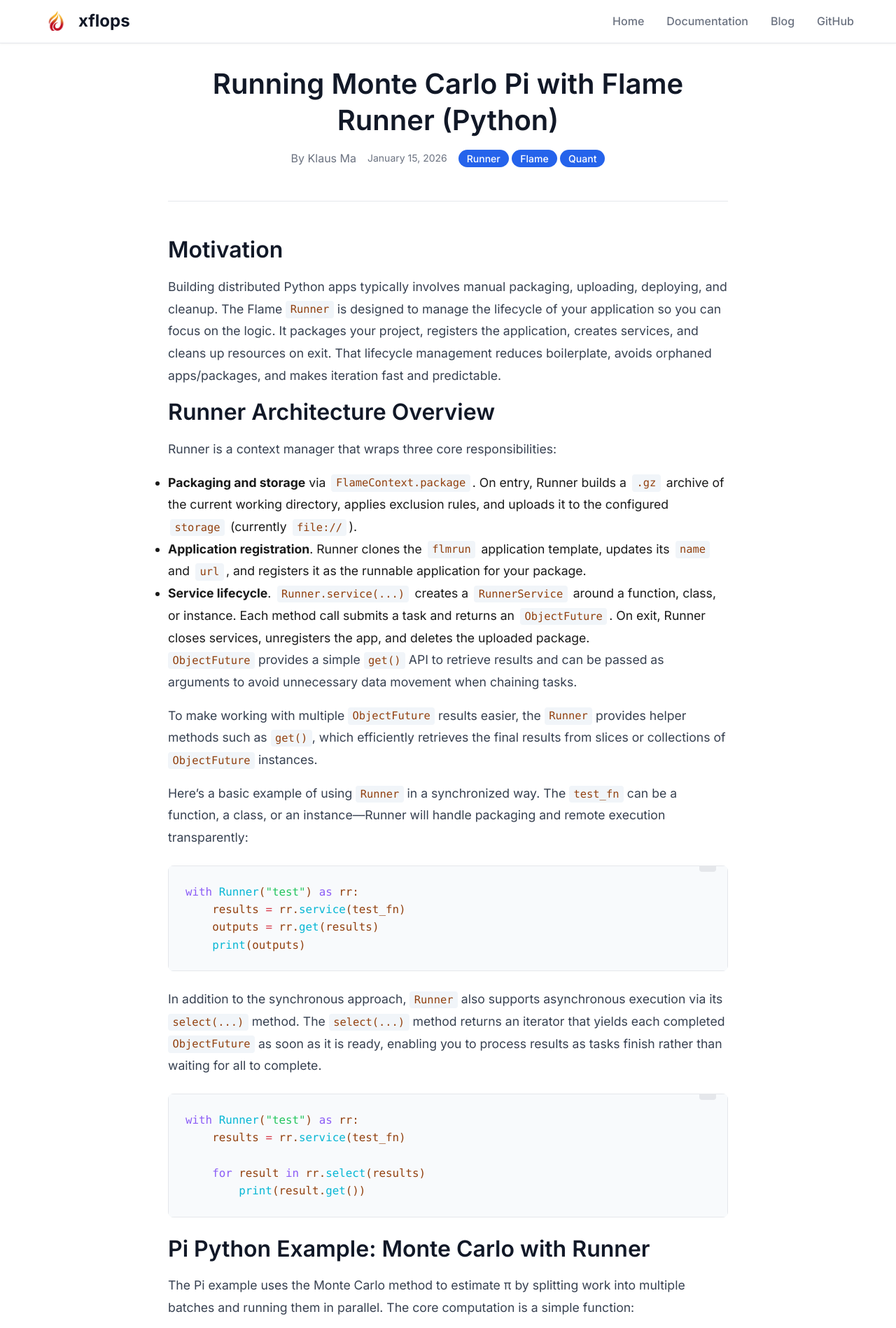
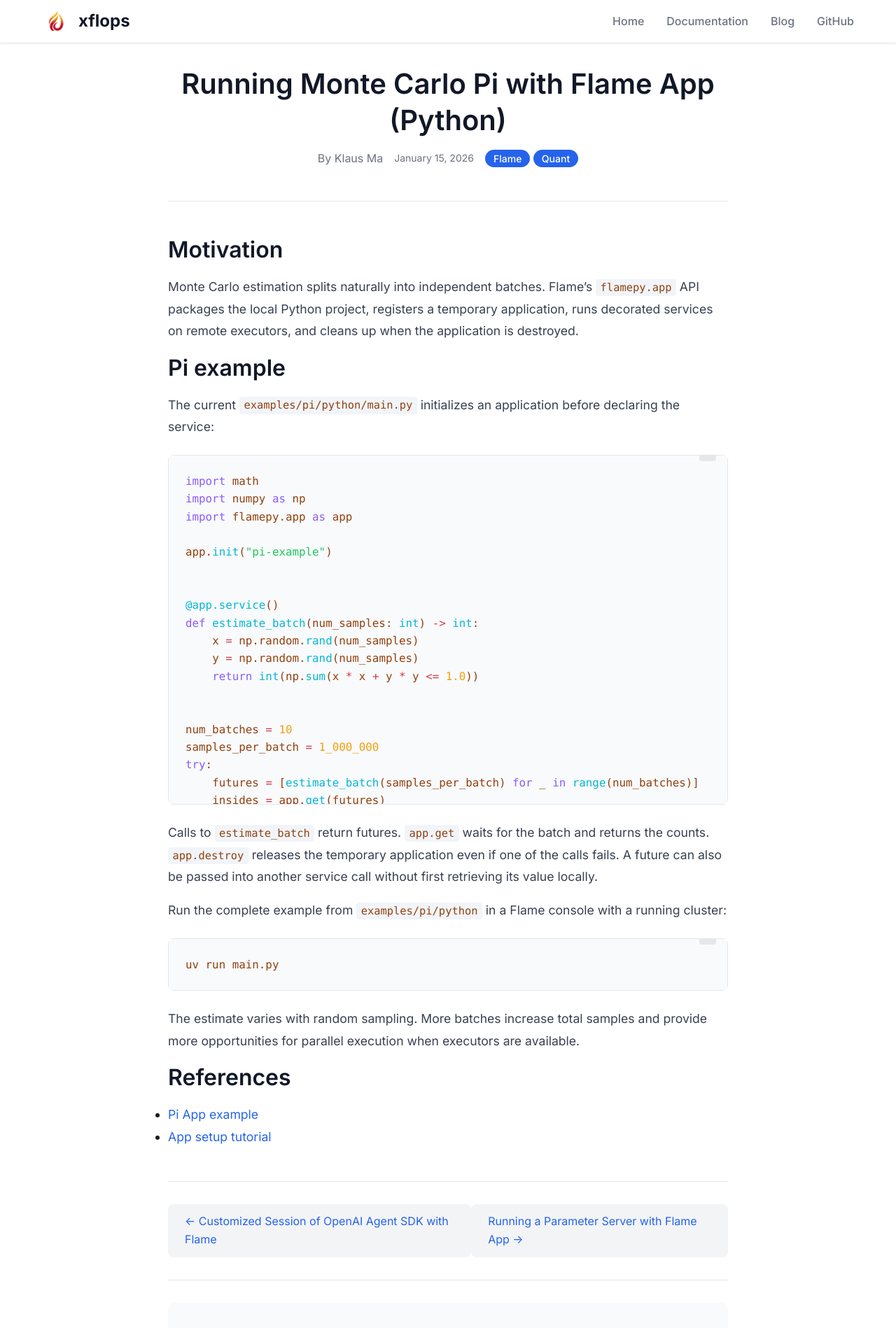
Before and after one commit to xflops/xflops.github.io, a Jekyll site: the page built from _blog/2026-01-15-estimating-pi-with-runner.md, in a window 1280 px wide. Shown: the top 1898 px of the page at 70% size. Built offline with Jekyll 4.4.1, drawn with Linux system fonts in a browser that asks for light colours; some of the changed text lies outside the part shown.

Commit message:
Update Flame blog examples for App API

````diff
--- a/_blog/2026-01-15-estimating-pi-with-runner.md
+++ b/_blog/2026-01-15-estimating-pi-with-runner.md
@@ -1,135 +1,68 @@
 ---
 layout: blog
-title: "Running Monte Carlo Pi with Flame Runner (Python)"
+title: "Running Monte Carlo Pi with Flame App (Python)"
 date: 2026-01-15
 author: "Klaus Ma"
-categories: ["Runner", "Flame", "Quant"]
-tags: ["runner", "pi", "monte-carlo", "distributed-computing"]
+categories: ["Flame", "Quant"]
+tags: ["flamepy", "app", "pi", "monte-carlo", "distributed-computing"]
 ---
 
 ## Motivation
 
-Building distributed Python apps typically involves manual packaging, uploading,
-deploying, and cleanup. The Flame `Runner` is designed to manage the lifecycle
-of your application so you can focus on the logic. It packages your project,
-registers the application, creates services, and cleans up resources on exit.
-That lifecycle management reduces boilerplate, avoids orphaned apps/packages,
-and makes iteration fast and predictable.
+Monte Carlo estimation splits naturally into independent batches. Flame's
+`flamepy.app` API packages the local Python project, registers a temporary
+application, runs decorated services on remote executors, and cleans up when
+the application is destroyed.
 
-## Runner Architecture Overview
+## Pi example
 
-Runner is a context manager that wraps three core responsibilities:
-
-- **Packaging and storage** via `FlameContext.package`. On entry, Runner builds a
-  `.gz` archive of the current working directory, applies exclusion rules, and
-  uploads it to the configured `storage` (currently `file://`).
-- **Application registration**. Runner clones the `flmrun` application template,
-  updates its `name` and `url`, and registers it as the runnable application for
-  your package.
-- **Service lifecycle**. `Runner.service(...)` creates a `RunnerService` around
-  a function, class, or instance. Each method call submits a task and returns an
-  `ObjectFuture`. On exit, Runner closes services, unregisters the app, and
-  deletes the uploaded package.
-
-`ObjectFuture` provides a simple `get()` API to retrieve results and can be
-passed as arguments to avoid unnecessary data movement when chaining tasks.
-
-To make working with multiple `ObjectFuture` results easier, the `Runner` provides helper methods such as `get()`, which efficiently retrieves the final results from slices or collections of `ObjectFuture` instances.
-
-Here's a basic example of using `Runner` in a synchronized way. The `test_fn` can be a function, a class, or an instance—Runner will handle packaging and remote execution transparently:
+The current [`examples/pi/python/main.py`](https://github.com/xflops/flame/blob/main/examples/pi/python/main.py)
+initializes an application before declaring the service:
 
 ```python
-with Runner("test") as rr:
-    results = rr.service(test_fn)
-    outputs = rr.get(results)
-    print(outputs)
-```
+import math
+import numpy as np
+import flamepy.app as app
 
-In addition to the synchronous approach, `Runner` also supports asynchronous execution via its `select(...)` method. The `select(...)` method returns an iterator that yields each completed `ObjectFuture` as soon as it is ready, enabling you to process results as tasks finish rather than waiting for all to complete.
-
-```python
-with Runner("test") as rr:
-    results = rr.service(test_fn)
-
-    for result in rr.select(results)
-        print(result.get())
-```
+app.init("pi-example")
 
 
-## Pi Python Example: Monte Carlo with Runner
-
-The Pi example uses the Monte Carlo method to estimate π by splitting work into
-multiple batches and running them in parallel. The core computation is a simple
-function:
-
-```python
+@app.service()
 def estimate_batch(num_samples: int) -> int:
     x = np.random.rand(num_samples)
     y = np.random.rand(num_samples)
-    inside_circle = np.sum(x*x + y*y <= 1.0)
-    return int(inside_circle)
-```
+    return int(np.sum(x * x + y * y <= 1.0))
 
-Runner turns that function into a remote service and manages everything else:
-
-```python
-from flamepy import Runner
-from pi import estimate_batch
-import math
 
 num_batches = 10
 samples_per_batch = 1_000_000
-total_samples = num_batches * samples_per_batch
+try:
+    futures = [estimate_batch(samples_per_batch) for _ in range(num_batches)]
+    insides = app.get(futures)
+finally:
+    app.destroy()
 
-# Create a `pi-estimation` application in Flame cluster,
-# and then execute `estimate_batch` remotely.
-with Runner("pi-estimation") as rr:
-    estimator = rr.service(estimate_batch)
-    results = [estimator(samples_per_batch) for _ in range(num_batches)]
-    insides = rr.get(results)
-
-pi_estimate = 4.0 * sum(insides) / total_samples
-error = abs(pi_estimate - math.pi)
+pi_estimate = 4.0 * sum(insides) / (num_batches * samples_per_batch)
+print(f"Estimated PI: {pi_estimate:.10f}; actual PI: {math.pi:.10f}")
 ```
 
-Below is a sample output produced by running `uv run main.py` from the `examples/pi/python` directory:
+Calls to `estimate_batch` return futures. `app.get` waits for the batch and
+returns the counts. `app.destroy` releases the temporary application even if
+one of the calls fails. A future can also be passed into another service call
+without first retrieving its value locally.
 
+Run the complete example from `examples/pi/python` in a Flame console with a
+running cluster:
 
 ```shell
-============================================================
-Monte Carlo Estimation of PI using Flame Runner
-============================================================
+uv run main.py
+```
 
-Configuration:
-  Batches: 10
-  Samples per batch: 1,000,000
-  Total samples: 10,000,000
-
-Running distributed Monte Carlo simulation...
-
-Results:
-  Estimated PI: 3.1416552000
-  Actual PI:    3.1415926536
-  Error:        0.0000625464 (0.001991%)
-============================================================
-```
-_Note: Your actual numbers may vary due to randomness and available hardware, but the estimated PI should be accurate to 3-4 digits even with a small number of batches._
-
-
-**Why this benefits end users:**
-
-- **Lifecycle management**. No manual packaging or cleanup; the context manager
-  handles it automatically.
-- **Simple parallelism**. A plain Python function becomes a distributed service
-  with one line (`rr.service(...)`).
-- **Fast iteration**. Update your code and rerun; Runner rebuilds and registers
-  the app for you.
-- **Cleaner code**. The application logic stays focused on computation, not
-  cluster mechanics.
+The estimate varies with random sampling. More batches increase total samples
+and provide more opportunities for parallel execution when executors are
+available.
 
 ## References
 
-- [Flame Github](https://github.com/xflops/flame)
-- [RFE280 - Simplify the Python API of Flame](https://github.com/xflops/flame/blob/main/docs/designs/RFE280-runner/RFE280-runner.md)
-- [Pi Runner example](https://github.com/xflops/flame/tree/main/examples/pi/python)
-- [Tutorial: Runner setup](https://github.com/xflops/flame/blob/main/docs/tutorials/runner-setup.md)
+- [Pi App example](https://github.com/xflops/flame/tree/main/examples/pi/python)
+- [App setup tutorial](https://github.com/xflops/flame/blob/main/docs/tutorials/app-setup.md)
````
Also changed, not shown: _blog/2026-04-03-flame-runner-parameter-server.md (+36 -16 lines), _blog/2026-04-28-distributed-reinforce-with-flame-runner.md (+49 -83 lines), _blog/2026-05-12-distributed-replay-buffer-with-flame-runner.md (+31 -25 lines), _blog/2026-05-14-torchrl-dqn-with-flame-runner.md (+20 -16 lines), _blog/2026-08-31-flame-v0-6.md (+7 -0 lines), README.md, images/torchrl-dqn-flame-architecture.svg.
